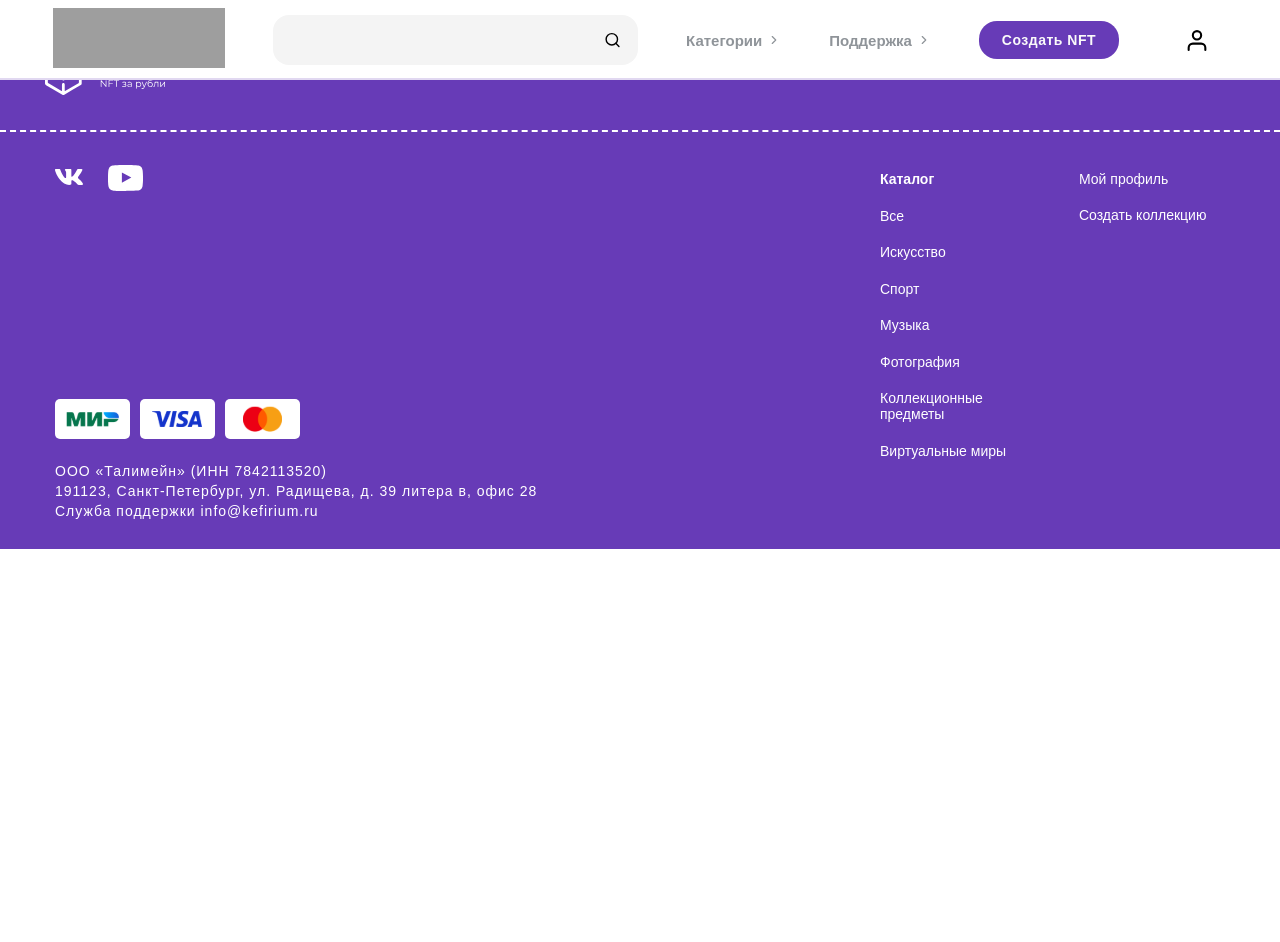
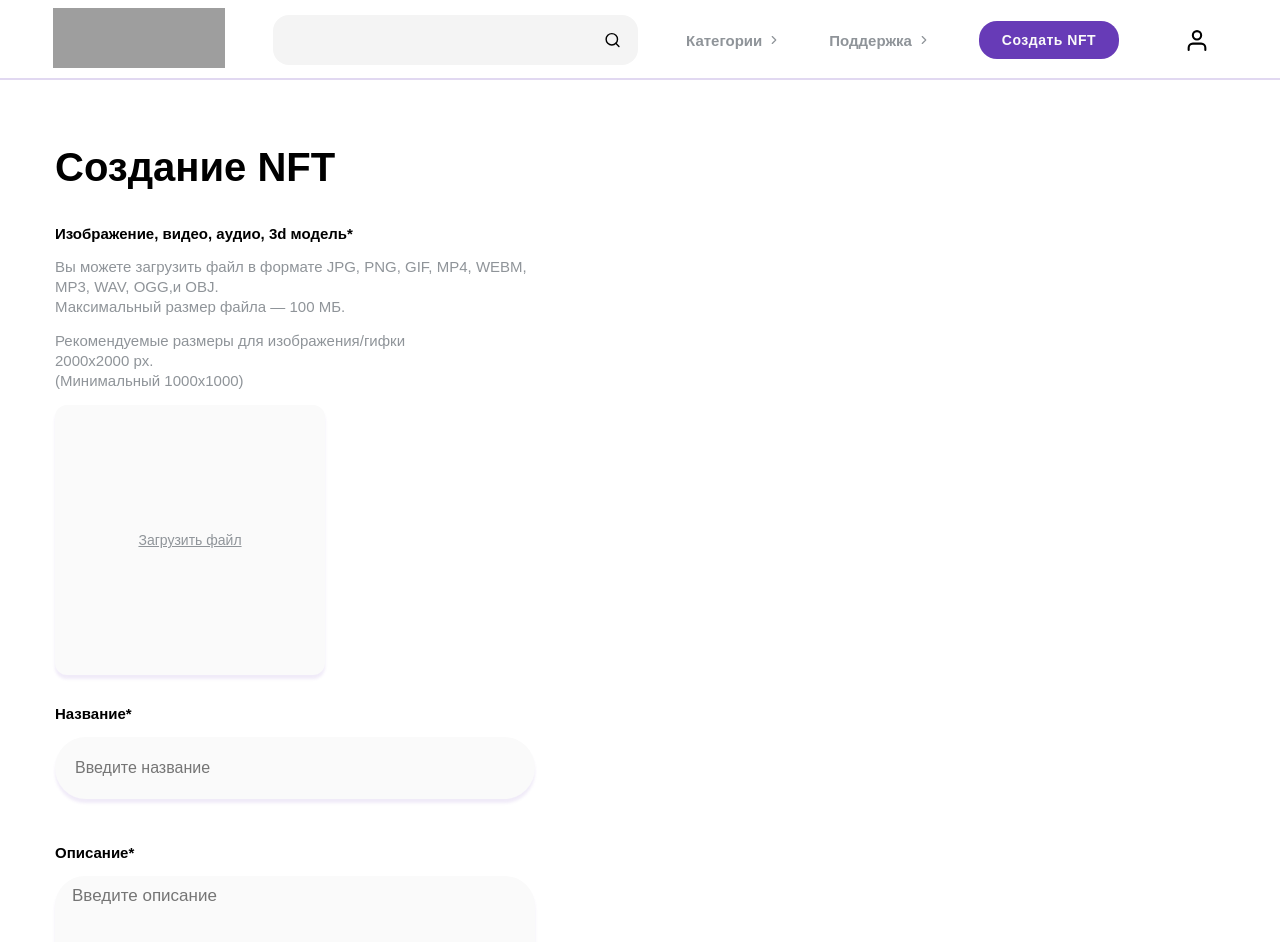
Before and after one commit to danchikko/kefirium, a React (Create React App) app: page /createNFT in a window 1280 px wide. Shown: the top 942 px of the page. Before the commit the page ends 800 px from the top, so only its background shows below. Built offline with nearby package versions, Linux system fonts and the light colour scheme; data requests are answered from the project's data file; grey boxes are pictures that could not be loaded.

Commit message:
createNFT-structer

```diff
--- /dev/null
+++ b/db.json
@@ -0,0 +1,22 @@
+{
+  "employees": [
+    {
+      "id": 1,
+      "first_name": "Себастьян",
+      "last_name": "Эшвайлер",
+      "email": "sebastian@codingthesmartway.com"
+    },
+    {
+      "id": 2,
+      " first_name": "Стив",
+      "last_name": "Палмер",
+      "email": "steve@codingthesmartway.com"
+    },
+    {
+      "id": 3,
+      "first_name": "Энн",
+      "last_name": "Смит" ,
+      "email": "ann@codingthesmartway.com"
+    }
+  ]
+}
--- a/src/App.js
+++ b/src/App.js
@@ -1,16 +1,17 @@
-import Footer from './components/footer/Footer';
-import Header from './components/header/Header';
-import Main from './pages';
+import Footer from './components/footer/Footer'
+import Header from './components/header/Header'
+import Main from './pages'
 
 function App() {
-
-  return (
-    <div>
-      <Header />
-        <Main/>
-      <Footer />
-    </div>
-  );
+	fetch('http://localhost:3000/employees').then((responce) => responce.json())
+  .then((data) => console.log(data))
+	return (
+		<div>
+			<Header />
+			<Main />
+			<Footer />
+		</div>
+	)
 }
 
-export default App;
+export default App
--- /dev/null
+++ b/src/components/createNFT/CreateCollection.js
@@ -0,0 +1,41 @@
+import styled from 'styled-components'
+
+const CreateCollection = () => {
+	return (
+        <CollectionContainer>
+            <CollectionInput type="text" />
+            <CollectionButton>+</CollectionButton>
+        </CollectionContainer>
+    )
+}
+
+const CollectionContainer = styled.div`
+	display: flex;
+`
+
+const CollectionInput = styled.input`
+	width: 100%;
+	height: 62px;
+	background: #fafafa;
+	box-shadow: 0 4px 3px 0 rgb(103 59 183 / 10%);
+	border-radius: 35px;
+	border: none;
+	outline: none;
+	font-size: 16px;
+	padding: 0 20px;
+	margin-bottom: 30px;
+`
+
+const CollectionButton = styled.button`
+	width: 62px;
+	height: 62px;
+	border-radius: 50%;
+	border: none;
+	background: #fafafa;
+	box-shadow: 0 4px 3px rgb(103 59 183 / 10%);
+	font-size: 40px;
+	color: #673bb7;
+	margin-left: 10px;
+`
+
+export default CreateCollection
--- /dev/null
+++ b/src/components/createNFT/index.js
@@ -0,0 +1,254 @@
+import styled from 'styled-components'
+import Text from '../UI/typography/Text'
+import CreateCollection from './CreateCollection'
+import { IoIosRadioButtonOff } from 'react-icons/io'
+import { useState } from 'react'
+import { BiRuble } from 'react-icons/bi'
+
+const CreateFormNFT = () => {
+	const [content, setContent] = useState(false)
+
+	const contentChangeHandler = () => {
+		setContent((prevState) => !prevState)
+	}
+
+	return (
+		<FormContainer>
+			<CreateNFTInput type='file' id='inputFileNFT' />
+			<Text color='#000000' weight='700' size='15px'>
+				Изображение, видео, аудио, 3d модель*
+			</Text>
+			<Text>
+				<SpecialText>
+					Вы можете загрузить файл в формате JPG, PNG, GIF, MP4, WEBM,
+				</SpecialText>
+				<SpecialText>MP3, WAV, OGG,и OBJ.</SpecialText>
+				<SpecialText>Максимальный размер файла — 100 МБ.</SpecialText>
+			</Text>
+			<Text color='#8f9499' line='20px'>
+				<SpecialText>
+					Рекомендуемые размеры для изображения/гифки
+				</SpecialText>
+				<SpecialText>2000х2000 px.</SpecialText>
+				<SpecialText>(Минимальный 1000х1000)</SpecialText>
+			</Text>
+			<CreateNFTFile>
+				<label htmlFor='inputFileNFT'>
+					<Span>Загрузить файл</Span>
+				</label>
+			</CreateNFTFile>
+			<Text size='15px' weight='700' color='#000'>
+				Название*
+			</Text>
+			<InputForm type='text' placeholder='Введите название' />
+			<Text size='15px' weight='700' color='#000'>
+				Описание*
+			</Text>
+			<TextArea placeholder='Введите описание' />
+			<Text size='15px' weight='700' color='#000'>
+				Внешняя ссылка
+			</Text>
+			<Text>
+				<SpecialText>
+					Если у вас есть ссылка на внешний ресурс с описанием этого
+					NFT (например. ваш личный сайт), можете добавить ее
+				</SpecialText>
+			</Text>
+			<InputForm type='text' placeholder='Введите ссылку' />
+			<Text size='15px' weight='700' color='#000'>
+				Коллекция*
+			</Text>
+			<Text>
+				<SpecialText>
+					Выберите одну из своих коллекций или добавьте новую
+				</SpecialText>
+			</Text>
+			<CreateCollection />
+			<ContentDiv>
+				<Text size='15px' weight='700' color='#000'>
+					Скрытый контент
+				</Text>
+				<ContentClick
+					style={{
+						background: content ? '#673bb7' : '#f0f3f4',
+					}}
+					onClick={contentChangeHandler}
+				>
+					{content ? <RadioTrue /> : <RadioFalse />}
+				</ContentClick>
+			</ContentDiv>
+			<Text>
+				<SpecialText>
+					Добавьте контент, который будет видеть только владелец NFT
+				</SpecialText>
+			</Text>
+			{content ? (
+				<TextArea placeholder='Добавьте скрытый контент в виде текста и/или ссылки на внешний ресурс, например Яндекс.Диск' />
+			) : (
+				''
+			)}
+			<Text color='#000' size='15px' weight='700'>
+				Цена*
+			</Text>
+			<Text>
+				<SpecialText>Минимальная - 59 ₽</SpecialText>
+				<SpecialText>Максимальная - 1 млрд ₽</SpecialText>
+			</Text>
+			<PriceBlock>
+				<InputPrice min='0' type='number' placeholder='Введите цену' />
+				<BiRuble />
+			</PriceBlock>
+			<Text color='#000' size='15px' weight='700'>
+				Роялти*
+			</Text>
+			<Text>
+				<SpecialText>
+					Взимайте плату, когда пользователь повторно продает предмет,
+					который вы изначально создали. Эта сумма вычитается из
+					окончательной цены продажи и выплачивается ежемесячно на
+					адрес выплаты по вашему выбору. (Фиксированное роялти 5%)
+				</SpecialText>
+			</Text>
+			<SubmitButton>Создать</SubmitButton>
+		</FormContainer>
+	)
+}
+
+const FormContainer = styled.form`
+	max-width: 480px;
+	width: 100%;
+`
+
+const CreateNFTInput = styled.input`
+	display: none;
+`
+
+const SpecialText = styled.p`
+	margin: 0;
+	font-size: 15px;
+	color: #8f9499;
+	max-width: 480px;
+	width: 100%;
+	line-height: 20px;
+`
+
+const CreateNFTFile = styled.div`
+	margin-bottom: 30px;
+	max-width: 270px;
+	width: 100%;
+	height: 270px;
+	display: flex;
+	justify-content: center;
+	align-items: center;
+	background: #fafafa;
+	border-radius: 12px;
+	box-shadow: 0 4px 3px rgb(103 59 183 / 10%);
+	background-repeat: no-repeat;
+	font-family: Montserrat-Medium;
+	background-size: cover;
+`
+
+const Span = styled.span`
+	cursor: pointer;
+	text-decoration: underline;
+	color: #8f9499;
+	font-size: 14px;
+`
+
+const InputForm = styled.input`
+	width: 100%;
+	height: 62px;
+	background: #fafafa;
+	box-shadow: 0 4px 3px 0 rgb(103 59 183 / 10%);
+	border-radius: 35px;
+	border: none;
+	outline: none;
+	font-size: 16px;
+	padding: 0 20px;
+	margin-bottom: 30px;
+`
+
+const TextArea = styled.textarea`
+	max-width: 480px;
+	width: 100%;
+	height: 250px;
+	box-shadow: 0 4px 3px 0 rgb(103 59 183 / 10%);
+	border-radius: 30px;
+	padding: 10px 17px;
+	font-size: 17px;
+	border: none;
+	outline: none;
+	resize: none;
+	background: #fafafa;
+	margin-bottom: 25px;
+`
+
+const ContentDiv = styled.div`
+	display: flex;
+	align-items: center;
+	justify-content: space-between;
+`
+
+const ContentClick = styled.div`
+	width: 56px;
+	height: 32px;
+	font-size: 27px;
+	border-radius: 18px;
+	border: none;
+	display: flex;
+	align-items: center;
+`
+
+const RadioFalse = styled(IoIosRadioButtonOff)`
+	color: #fff;
+	background: #fff;
+	border-radius: 50%;
+	width: 20px;
+	height: 20px;
+	margin-left: 5px;
+`
+
+const RadioTrue = styled(IoIosRadioButtonOff)`
+	color: #fff;
+	background: #fff;
+	border-radius: 50%;
+	width: 20px;
+	height: 20px;
+	margin-left: 32px;
+`
+
+const PriceBlock = styled.div`
+	display: flex;
+	max-width: 480px;
+	width: 100%;
+	height: 62px;
+	background: #fafafa;
+	box-shadow: 0 4px 3px 0 rgb(103 59 183 / 10%);
+	border-radius: 35px;
+	align-items: center;
+	margin-bottom: 25px;
+`
+
+const InputPrice = styled.input`
+	margin-left: 15px;
+	font-size: 16px;
+	max-width: 440px;
+	width: 100%;
+	outline: none;
+	border: none;
+`
+
+const SubmitButton = styled.button`
+	width: 170px;
+	height: 60px;
+	background: #673bb7;
+	border: 1px solid #673bb7;
+	border-radius: 30px;
+	box-shadow: 0 4px 3px rgb(103 59 183 / 10%);
+	margin: 50px 0;
+	color: #fff;
+	font-size: 18px;
+	font-weight: 700;
+`
+
+export default CreateFormNFT
--- a/src/components/header/Header.js
+++ b/src/components/header/Header.js
@@ -1,7 +1,6 @@
 import styled from 'styled-components'
 import { FiSearch } from 'react-icons/fi'
 import { FiUser } from 'react-icons/fi'
-// import { FiChevronRight } from 'react-icons/fi'
 import { Link } from 'react-router-dom'
 import HeaderCategories from './HeaderCategories'
 import HeaderSupport from './HeaderSupport'
@@ -10,17 +9,23 @@ const Header = () => {
 	return (
 		<HeaderLayout>
 			<HeaderWrapper>
-				<Link style={{textDecoration: 'none', cursor: 'pointer'}} to="/"><Logo
-					src='https://kefirium.ru/_nuxt/img/logo.2f49735.svg'
-					alt='logo'
-				/></Link>
+				<Links
+					to='/'
+				>
+					<Logo
+						src='https://kefirium.ru/_nuxt/img/logo.2f49735.svg'
+						alt='logo'
+					/>
+				</Links>
 				<Search>
 					<InputSearch type='text' />
 					<ImgSearch />
 				</Search>
 				<HeaderCategories />
 				<HeaderSupport />
-				<CreateNFT>Создать NFT</CreateNFT>
+				<Links style={{maxWidth: '140px', width: '100%'}} to="/createNFT">
+					<CreateNFT>Создать NFT</CreateNFT>
+				</Links>
 				<User />
 			</HeaderWrapper>
 		</HeaderLayout>
@@ -94,4 +99,9 @@ const User = styled(FiUser)`
 	height: 25px;
 `
 
+const Links = styled(Link)`
+	text-decoration: none;
+	cursor: pointer;
+`
+
 export default Header
--- /dev/null
+++ b/src/pages/createNFT/CreateNFT.js
@@ -0,0 +1,21 @@
+import styled from 'styled-components'
+import CreateFormNFT from '../../components/createNFT'
+import Title from '../../components/UI/typography/Title'
+
+const CreateNFT = () => {
+	return (
+		<Container>
+			<Title margin="35px 0" color="#000000" size="40px">Создание NFT</Title>
+			<CreateFormNFT />
+		</Container>
+	)
+}
+
+const Container = styled.div`
+	max-width: 1200px;
+	width: 100%;
+	padding: 110px 15px 30px 15px;
+	margin: 0 auto;
+`
+
+export default CreateNFT
--- a/src/pages/index.js
+++ b/src/pages/index.js
@@ -8,6 +8,7 @@ import {
 	closeSupportModal,
 } from '../store/categoriesSlice'
 import Categories from './categories/Categories'
+import CreateNFT from './createNFT/CreateNFT'
 import MainPage from './main-page'
 
 const Main = () => {
@@ -21,6 +22,7 @@ const Main = () => {
 			<Routes>
 				<Route path='/' element={<MainPage />} />
 				<Route path='/categories' element={<Categories />} />
+                <Route path='/createNFT' element={<CreateNFT />} />
 				<Route path='/aboutNFT' element={<AboutNFT />} />
                 <Route path='/userOffer' element={<UserOffer />} />
                 <Route path='/paymentRules' element={<PaymentRules />} />
--- a/src/pages/main-page/CreateNFT.js
+++ b/src/pages/main-page/Information.js
@@ -5,7 +5,7 @@ import collaction from '../../aseets/svg/collaction.svg'
 import create from '../../aseets/svg/createNFT.svg'
 import earning from '../../aseets/svg/earning.svg'
 
-const CreateNFT = () => {
+const InformationNFT = () => {
 	return (
 		<Container>
 			<Title color='#000' size='40px' margin='80px 0 40px 20px'>
@@ -89,4 +89,4 @@ const VideoForKefirium = styled.video`
 	margin-top: 100px;
 `
 
-export default CreateNFT
+export default InformationNFT
--- a/src/pages/main-page/index.js
+++ b/src/pages/main-page/index.js
@@ -11,8 +11,8 @@ import Button from '../../components/UI/buttons/Button'
 import Collaction from './Collaction'
 import Famous from './Famous'
 import CategoriesPage from './CategoriesPage'
-import CreateNFT from './CreateNFT'
 import NeedKnow from './NeedKnow'
+import InformationNFT from './Information'
 
 const MainPage = () => {
 	return (
@@ -81,7 +81,7 @@ const MainPage = () => {
 			<Collaction />
 			<Famous />
 			<CategoriesPage />
-			<CreateNFT />
+			<InformationNFT />
 			<NeedKnow />
 		</Container>
 	)
```
